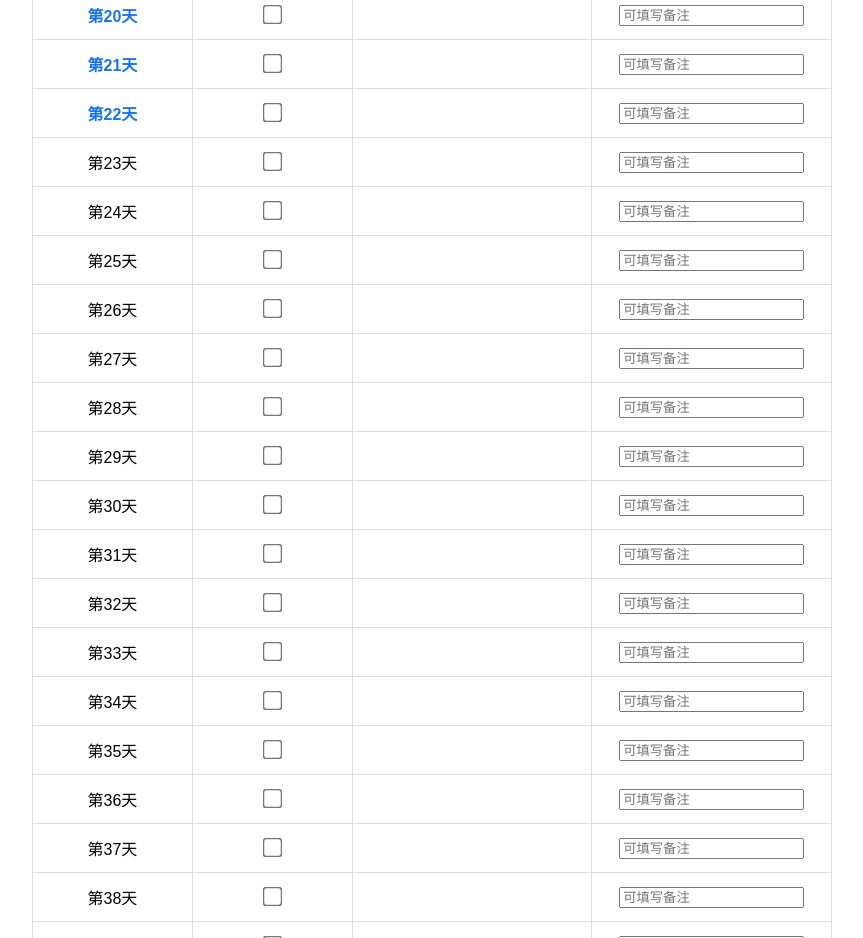
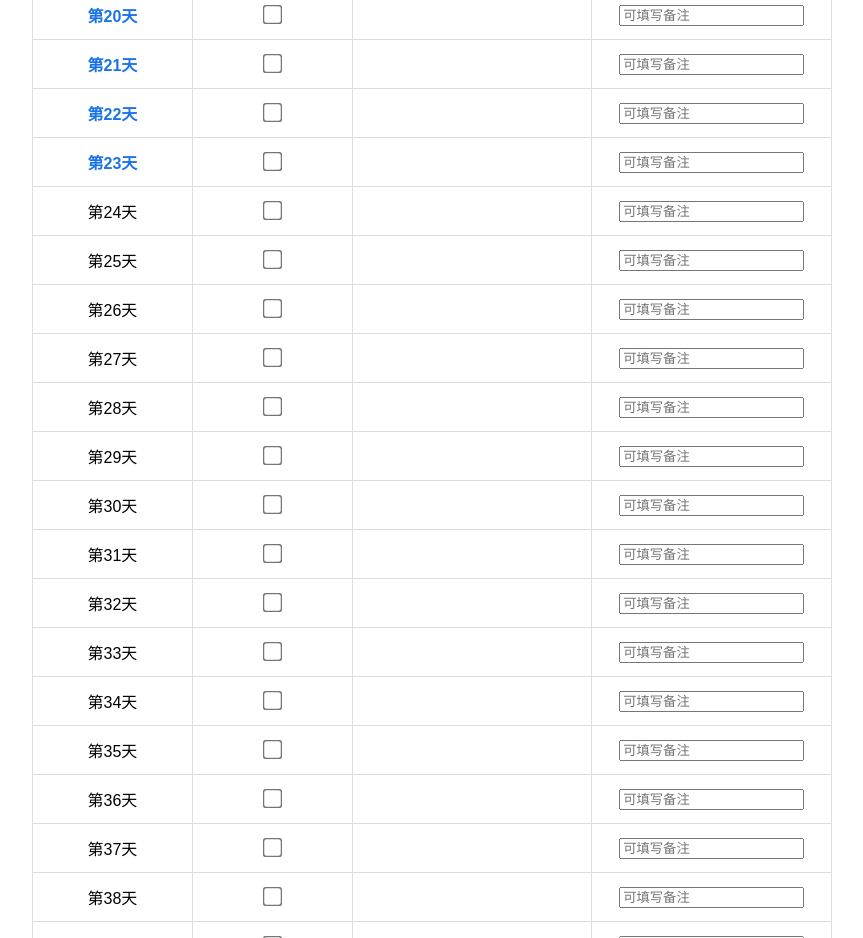
Before and after one commit to Sandy-long/math, a plain HTML site: page index.html in a window 1280 px wide. Shown: the part 1240-2178 px from the top of the page, without its empty margins (208-1071 px from the left). Drawn offline with Linux system fonts and the light colour scheme.

Commit message:
Update index.html

```diff
--- a/index.html
+++ b/index.html
@@ -167,7 +167,8 @@
 } else if (i === 22) {
             dayCell = `<td><span class="clickable-day" onclick="window.open('https://sandy-long.github.io/math22/', '_blank')">第22天</span></td>`;
 
-
+} else if (i === 23) {
+            dayCell = `<td><span class="clickable-day" onclick="window.open('https://sandy-long.github.io/math23/', '_blank')">第23天</span></td>`;
 
 
 
```
